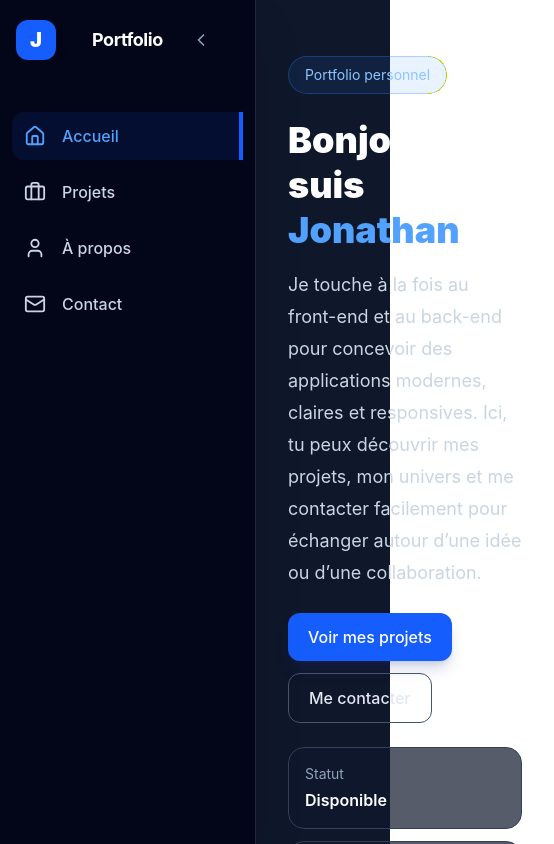
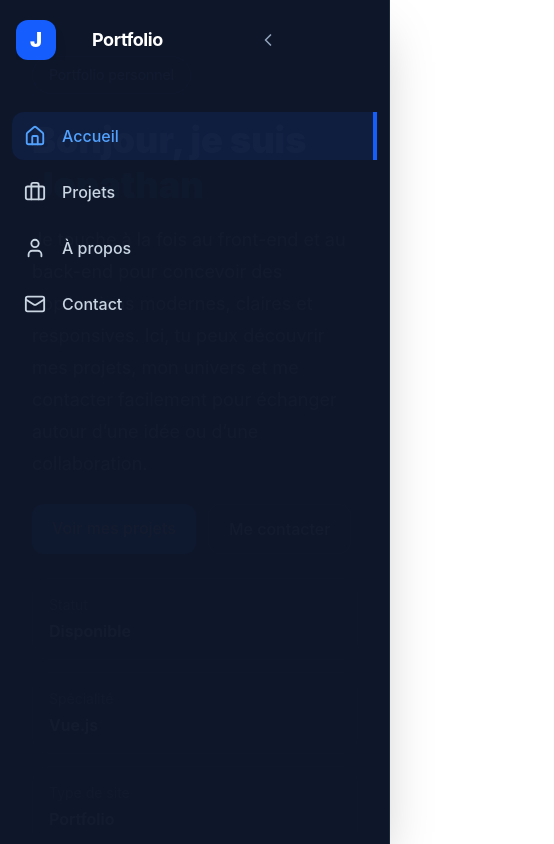
Before and after one commit to jonathandecroix28-max/mon-portfolio, a Vue app: page / in a window 390 px wide. Shown: the top 844 px of the page, 554 px wide, since content can reach past the window. Built offline with nearby package versions, Linux system fonts and the light colour scheme.

Commit message:
fix: text moved to the right

```diff
--- a/src/components/NavBar.vue
+++ b/src/components/NavBar.vue
@@ -1,6 +1,6 @@
 <template>
   <nav
-    :class="[isCollapsed ? 'w-20' : 'w-64']"
+    :class="[isCollapsed ? 'w-20' : 'w-64', !isCollapsed ? 'expanded' : '']"
     class="h-screen sticky top-0 bg-slate-950 text-slate-300 border-r border-slate-800 shadow-2xl flex flex-col transition-all duration-300 ease-in-out"
   >
     <div class="p-4 flex items-center justify-between mb-8 h-20">
@@ -76,4 +76,29 @@ function toggleSidebar() {
 .router-link-active {
   @apply bg-blue-600/10 text-blue-400 border-r-4 border-blue-600 rounded-r-none;
 }
+
+@media (max-width: 768px) {
+  nav.expanded {
+    position: fixed !important;
+    inset: 0 0 0 0 !important;
+    width: 100% !important;
+    height: 100vh !important;
+    z-index: 60 !important;
+    display: flex !important;
+    background-color: rgba(15, 23, 42, 0.98) !important; /* bg-slate-950 with slight opacity */
+  }
+
+  nav.expanded .grow {
+    overflow-y: auto;
+    -webkit-overflow-scrolling: touch;
+    padding-bottom: 2rem;
+  }
+
+  nav.expanded .p-4 {
+    position: sticky;
+    top: 0;
+    background: transparent;
+    z-index: 61;
+  }
+}
 </style>
```
